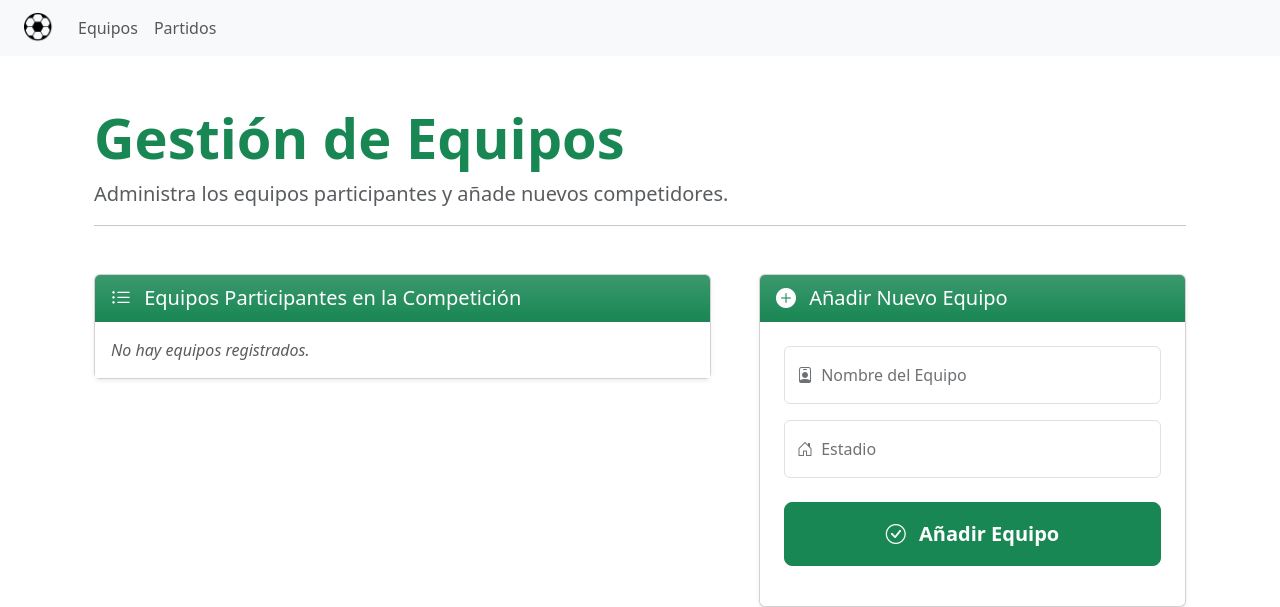
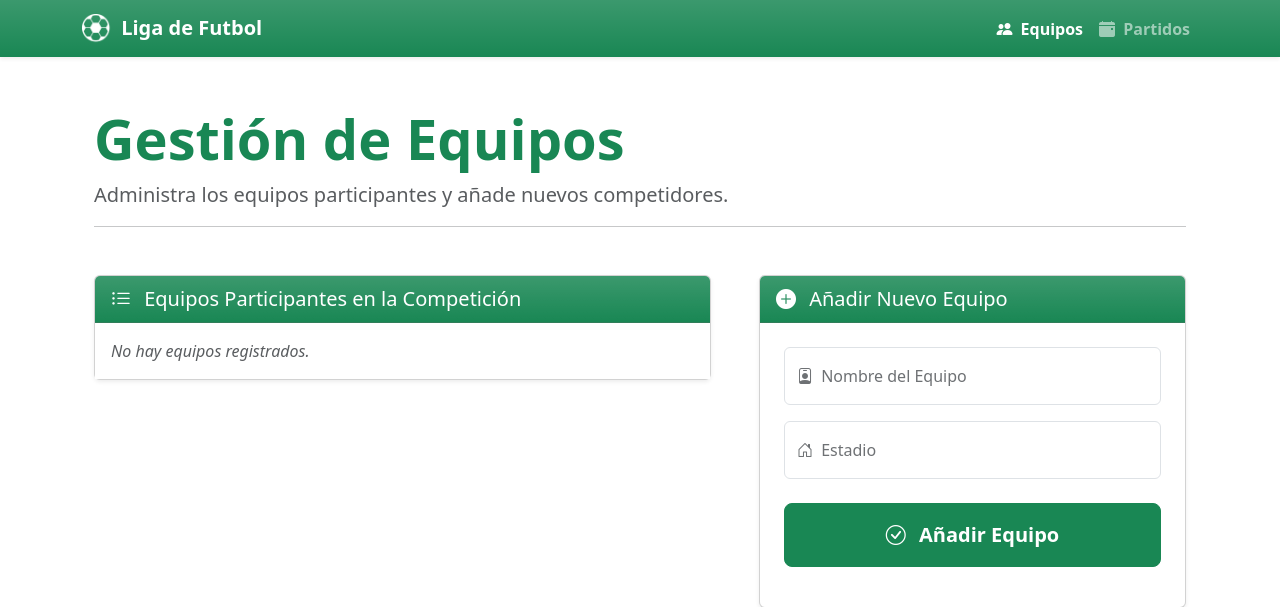
Before and after one commit to ivancarrillovela/Futbol, a PHP site: page /app/Equipos.php in a window 1280 px wide. Shown: the top 607 px of the page. Run offline with PHP 8.4, Linux system fonts and the light colour scheme; data that the repository does not hold is empty.

Commit message:
Actualización de los estilos del nav, mejorando la navegación y la presentación del logo.

```diff
--- a/templates/header.php
+++ b/templates/header.php
@@ -1,5 +1,9 @@
 <?php
+
     $dirHref = "/EjerciciosDWEB/Futbol";
+
+    $paginaActual = basename($_SERVER['PHP_SELF']);
+
 ?>
 
 <head>
@@ -13,20 +17,33 @@
 
 <body>
 
-    <nav class="navbar navbar-expand-md navbar-light bg-light">
-        <a class="navbar-brand ps-4" href="<?php echo $dirHref . "/index.php" ?>">
-            <img src="<?php echo $dirHref . "/assets/images/ball_icon.png" ?>" alt="" style="height: 30px; width: auto;">
+    <nav class="navbar navbar-expand-md navbar-dark bg-success bg-gradient shadow-sm">
+    <div class="container">
+        <a class="navbar-brand fw-bold" href="<?php echo $dirHref . "/index.php" ?>">
+            <img src="<?php echo $dirHref . "/assets/images/ball_icon.png" ?>" alt="Logo" style="height: 30px; width: auto;" class="d-inline-block align-text-top me-1">
+            Liga de Futbol
         </a>
-        <div class="collapse navbar-collapse" id="navbarMenu">
-            <ul class="navbar-nav mr-auto mt-2 mt-md-0">
+
+        <div id="navbarMenu">
+            <ul class="navbar-nav me-auto mb-2 mb-md-0">
+
                 <li class="nav-item">
-                    <a class="nav-link" href="<?php echo $dirHref . "/app/Equipos.php" ?>">Equipos</a>
+                    <a class="nav-link fw-bold <?php echo ($paginaActual == 'Equipos.php') ? 'active' : ''; ?>" href="<?php echo $dirHref . "/app/Equipos.php" ?>">
+                        <i class="bi bi-people-fill me-1"></i>
+                        Equipos
+                    </a>
                 </li>
+
                 <li class="nav-item">
-                    <a class="nav-link" href="<?php echo $dirHref . "/app/Partidos.php" ?>">Partidos</a>
+                    <a class="nav-link fw-bold <?php echo ($paginaActual == 'Partidos.php') ? 'active' : ''; ?>" href="<?php echo $dirHref . "/app/Partidos.php" ?>">
+                        <i class="bi bi-calendar-event-fill me-1"></i>
+                        Partidos
+                    </a>
                 </li>
+
             </ul>
         </div>
-    </nav>
+    </div>
+</nav>
 
     <div class="container mt-4">
```
Also changed, not shown: assets/images/ball_icon.png.
